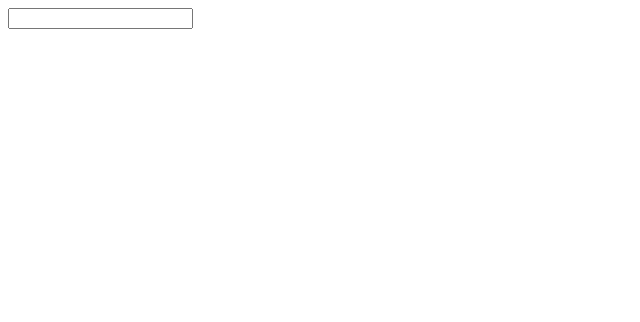
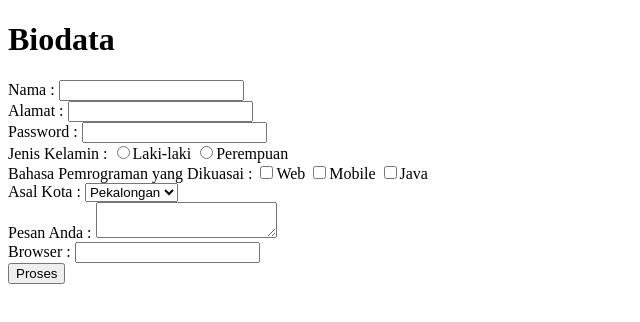
Before and after one commit to anfi3281/Anfee-Dev-HTML, a plain HTML site: page index.html in a window 1280 px wide. Shown: the whole page, without its empty margins (0-640 px from the left). Drawn offline with Linux system fonts and the light colour scheme.

Commit message:
Belajar bikin biodata

```diff
--- a/index.html
+++ b/index.html
@@ -1,20 +1,42 @@
 <!DOCTYPE html>
 <html>
     <head>
-        <title>Belajar form html</title>
+        <title>Biodata</title>
     </head>
     <body>
-        <!-- atribut list,
-            atribut ini untuk menampilkan list pada form inputan -->
+        <h1>Biodata</h1>
+        <form>
+            Nama : <input type="text" name="nama"><br/>
+            Alamat : <input type="text" name="alamat"><br/>
+            Password : <input type="pass" name="pass"><br/>
+            Jenis Kelamin :
+                <input type="radio" name="jk" value="laki-laki">Laki-laki
+                <input type="radio" name="jk" value="perempuan">Perempuan
+                <br/>
+            Bahasa Pemrograman yang Dikuasai :
+            <input type="checkbox" name="web">Web
+            <input type="checkbox" name="mobile">Mobile
+            <input type="checkbox" name="java">Java
+            <br/>
+            Asal Kota :
+            <select>
+                <option>Pekalongan</option>
+                <option>Semarang</option>
+            </select>
+            <br/>
+            Pesan Anda :
+            <textarea>
 
-        <form>
-            <input list="browser" name="internet">
+            </textarea>
+            <br/>
+            Browser : <input list="browser" name="internet">
             <datalist id="browser">
                 <option value="chrome">
-                <option value="mozilla">
+                <option value="firefox">
                 <option value="opera">
             </datalist>
+            <br/>
+            <input type="submit" value="Proses">
         </form>
-
     </body>
 </html>
```
